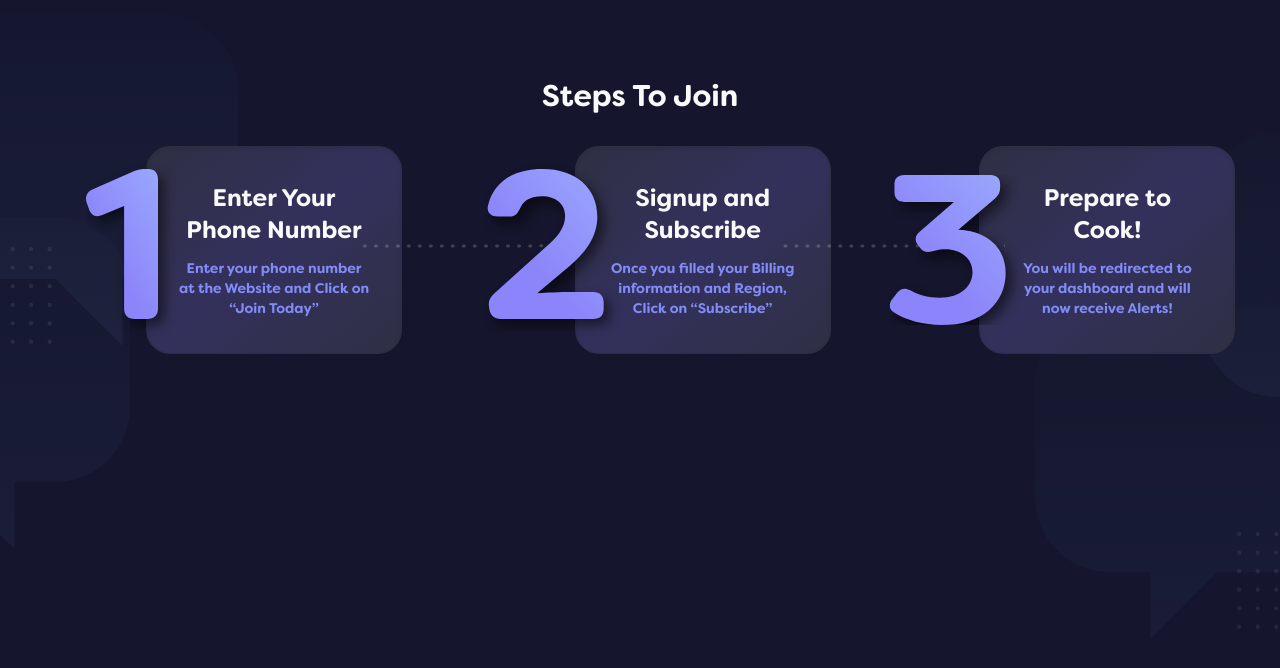
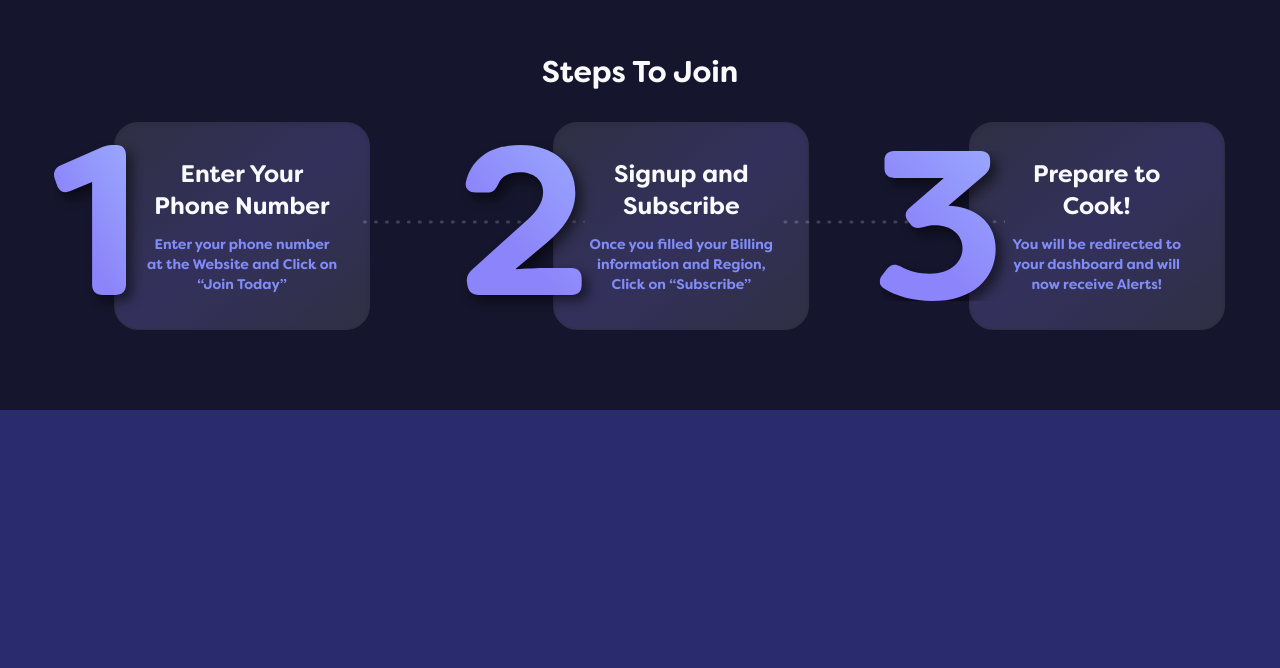
Before and after one commit to Havenstd06/MyAlerts, a React (Create React App) app: page / in a window 1280 px wide. Shown: the part 1714-2382 px from the top of the page. After the commit the page ends 2124 px from the top, so only its background shows below. Built offline with nearby package versions, Linux system fonts and the light colour scheme.

Commit message:
optimization

```diff
--- a/src/partials/Features.js
+++ b/src/partials/Features.js
@@ -24,7 +24,7 @@ function Features() {
 
                 <div className="grid grid-cols-1 md:grid-cols-4 lg:grid-cols-3 gap-8 mt-8" data-aos="zoom-y-out" data-aos-delay="450">
 
-                    <FeatureCard svg={<Phone className="w-full ml-2" />}
+                    <FeatureCard svg={<Phone className="ml-2 w-full h-full" />}
                                  title="SMS Notifications"
                                  description="The second it drops, the moment you cop. Simple, Fast, Efficient."
                                  titleBr={true}
--- a/src/partials/Steps.js
+++ b/src/partials/Steps.js
@@ -1,5 +1,4 @@
 import React, { useState, useEffect } from 'react';
-import StepsBackground from "../components/backgrounds/StepsBackground";
 import StepOne from "../components/svgr/steps-icons/StepOne";
 import StepCard from "../components/StepCard";
 import StepTwo from "../components/svgr/steps-icons/StepTwo";
@@ -9,18 +8,14 @@ import StepThree from "../components/svgr/steps-icons/StepThree";
 function Steps() {
 
     return (
-        <section className="relative min-h-screen pt-6 pb-12 sm:pb-24">
-
-            <StepsBackground />
-
-            <div className="relative max-w-7xl mx-auto px-4 sm:px-6 z-50">
+        <div className="relative max-w-7xl mx-auto px-4 sm:px-6 pb-20">
 
             <h1 className="text-gray-50 text-3xl text-center pt-16" data-aos="zoom-y-out" data-aos-delay="250">
                 Steps To Join
             </h1>
 
             <div data-aos="zoom-y-out" data-aos-delay="450">
-                    <div className="grid grid-cols-1 lg:grid-cols-3 gap-y-8 mt-8">
+                <div className="grid grid-cols-1 lg:grid-cols-3 gap-y-8 mt-8 lg:-ml-8">
                     <StepCard svg={<StepOne className="transform translate-x-0 lg:translate-x-1/3" />}
                               title="Enter Your Phone Number"
                               description="Enter your phone number at the Website and Click on “Join Today”"
@@ -54,7 +49,6 @@ function Steps() {
                 </svg>
             </div>
         </div>
-        </section>
     );
 }
 
```
Lines whose indentation alone changed are shown as unchanged.
